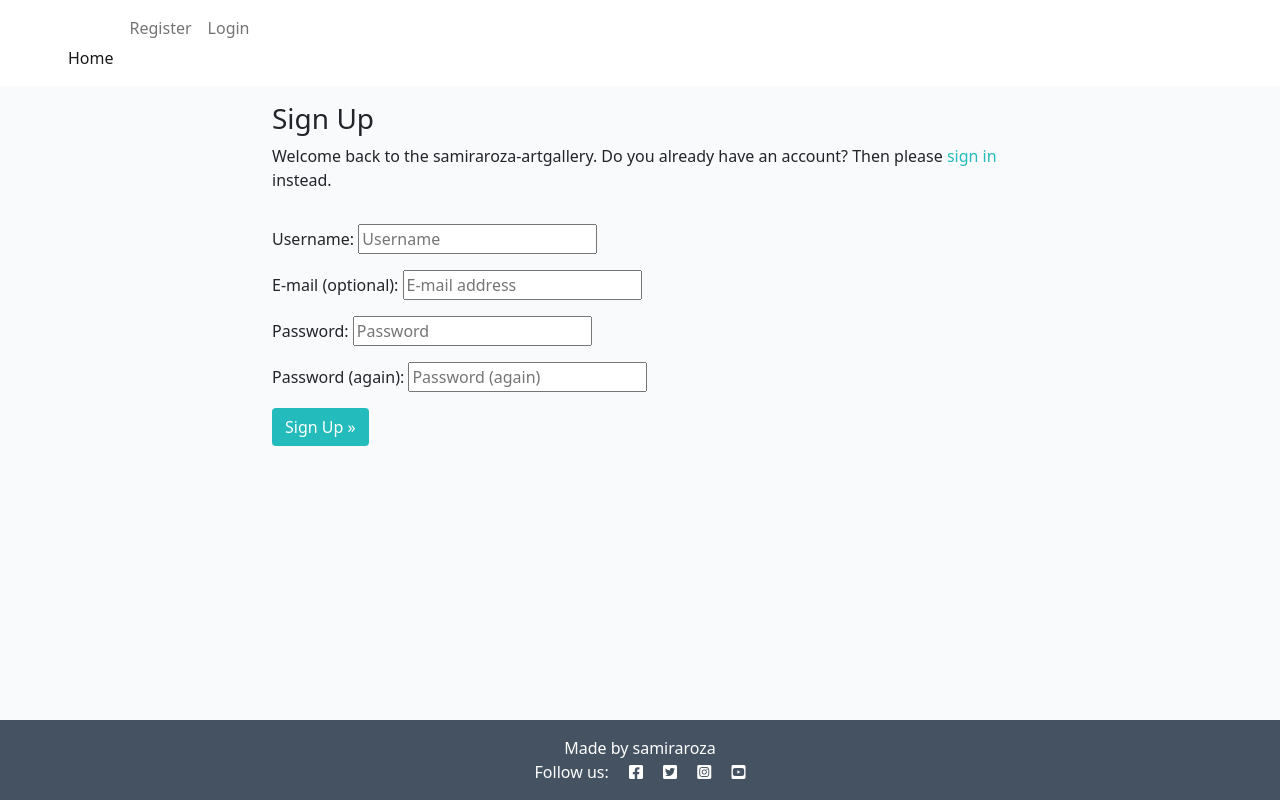
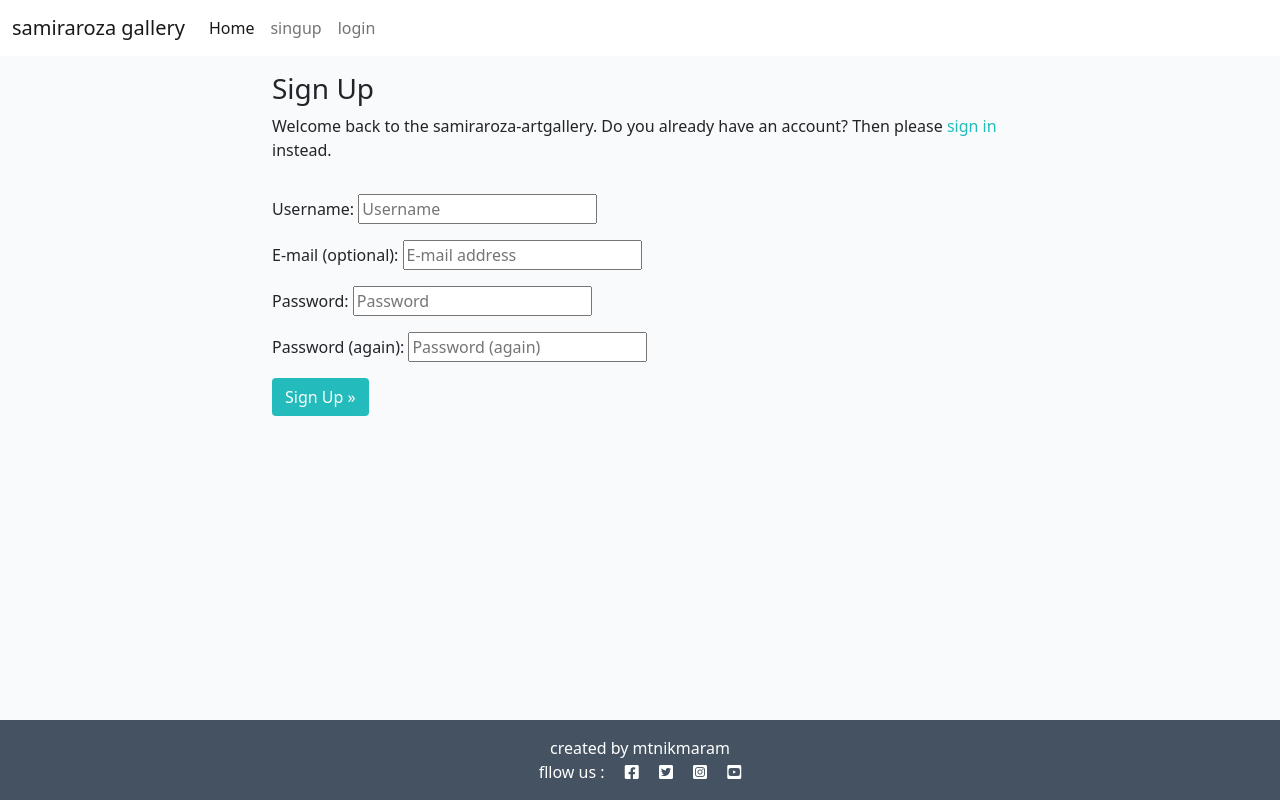
Before and after one commit to Mtnikmaram/artgallery, a Django app: page /accounts/signup/ in a window 1280 px wide. Run offline with Django 4.2, Linux system fonts and the light colour scheme.

Commit message:
editing the base.html page

```diff
--- a/templates/base.html
+++ b/templates/base.html
@@ -22,11 +22,11 @@
 
 <body class="d-flex flex-column h-100 main-bg">
 
-    <!-- Navigation -->
+
 
     <nav class="navbar navbar-expand-lg navbar-light bg-white">
         <div class="container-fluid">
-            <a class="navbar-brand" href="{% url 'home' %}">
+            <a class="navbar-brand" href="{% url 'home' %}">samiraroza gallery</a>
             <button class="navbar-toggler" type="button" data-bs-toggle="collapse" data-bs-target="#navbarText"
                 aria-controls="navbarText" aria-expanded="false" aria-label="Toggle navigation">
                 <span class="navbar-toggler-icon"></span>
@@ -38,18 +38,28 @@
                     </li>
                     {% if user.is_authenticated %}
                     <li class="nav-item">
-                        <a class="nav-link" href="{% url 'account_logout' %}">Logout</a>
+                        <a class="nav-link" href="{% url 'account_logout' %}">logout</a>
                     </li>
+
                     {% else %}
                     <li class="nav-item">
-                        <a class="nav-link" href="{% url 'account_signup' %}">Register</a>
+                        <a class="nav-link" href="{% url 'account_signup' %}">singup</a>
                     </li>
                     <li class="nav-item">
-                        <a class="nav-link" href="{% url 'account_login' %}">Login</a>
-                    </li>
+                        <a class="nav-link" href="{% url 'account_login' %}">login</a>
+                    </li class="nav-item">
+
                     {% endif %}
                 </ul>
 
+
+                {% if user.is_authenticated %}
+                <div class="navbar-text">
+                    <a href="{% url 'cart' %}" class="btn btn-primary">
+                         basket <span class="badge bg-secondary">{{ user.cart.cartitem_set.count }}</span>
+                    </a>
+                </div>
+                {% endif %}
             </div>
         </div>
     </nav>
@@ -62,10 +72,10 @@
         {% endblock content %}
     </main>
 
-    <!-- Footer -->
+
     <footer class="footer mt-auto py-3 dark-bg">
-        <p class="m-0 text-center text-white">Made by samiraroza</p>
-        <p class="m-0 text-center text-white">Follow us: <i class="fab fa-facebook-square ms-3"></i>
+        <p class="m-0 text-center text-white">created by mtnikmaram</p>
+        <p class="m-0 text-center text-white">fllow us : <i class="fab fa-facebook-square ms-3"></i>
             <i class="fab fa-twitter-square ms-3"></i>
             <i class="fab fa-instagram-square ms-3"></i>
             <i class="fab fa-youtube-square ms-3"></i></p>
```
Also changed, not shown: db.sqlite3.
